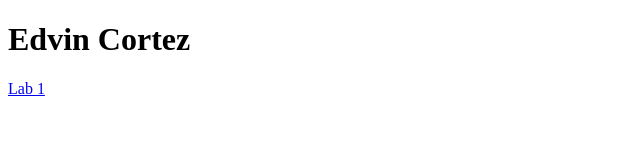
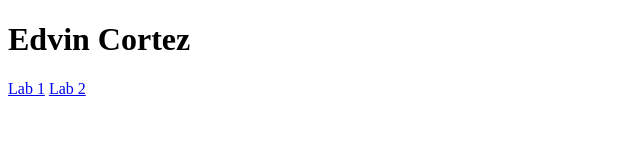
Before and after one commit to EdvinCortez/n220LabsSP-2022, a plain HTML site: page index.html in a window 1280 px wide. Shown: the full height of the page, 0-640 px from the left. Drawn offline with Linux system fonts and the light colour scheme.

Commit message:
new ref link

```diff
--- a/index.html
+++ b/index.html
@@ -9,5 +9,6 @@
 <body>
     <h1>Edvin Cortez</h1>
     <a href="Labs/Lab1/index.html">Lab 1</a>
+    <a href="Labs/Lab2/index.html">Lab 2</a>
 </body>
 </html>
```
